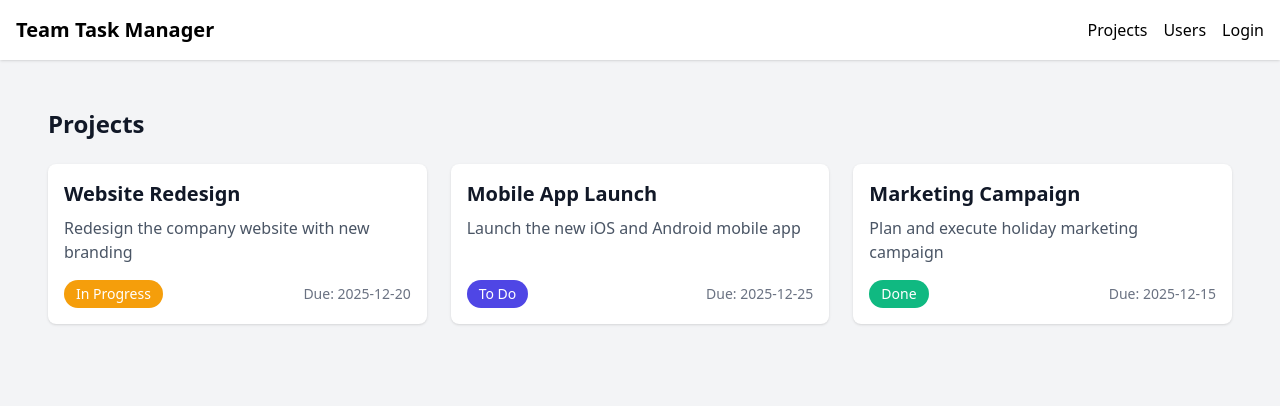
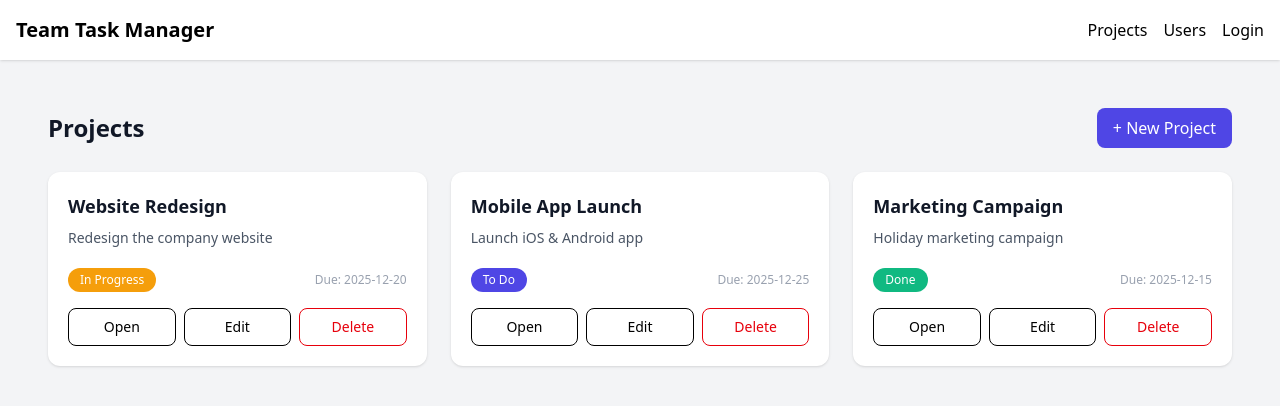
Before and after one commit to samaghanipoor/team-task-manager, a React (Vite) app: page / in a window 1280 px wide. Shown: the top 406 px of the page. Built offline with nearby package versions, Linux system fonts and the light colour scheme.

Commit message:
Add Redux store and connect ProjectList with ProjectCard and Modal

```diff
--- a/package.json
+++ b/package.json
@@ -10,9 +10,11 @@
     "preview": "vite preview"
   },
   "dependencies": {
+    "@reduxjs/toolkit": "^2.11.1",
     "@tailwindcss/vite": "^4.1.17",
-    "react": "^18.3.1",
-    "react-dom": "^18.3.1",
+    "react": "^18.2.0",
+    "react-dom": "^18.2.0",
+    "react-redux": "^9.2.0",
     "react-router-dom": "^7.10.1",
     "tailwindcss": "^4.1.17"
   },
--- a/src/App.tsx
+++ b/src/App.tsx
@@ -2,7 +2,7 @@ import { BrowserRouter, Routes, Route } from "react-router-dom";
 
 import MainLayout from "./layouts/MainLayout";
 import ProjectsList from "./pages/ProjectsList";
-
+import ProjectTasks from "./pages/ProjectTasks";
 function App() {
   return (
     <BrowserRouter>
@@ -13,8 +13,8 @@ function App() {
             <MainLayout>
               <ProjectsList />
             </MainLayout>
-          }
-        />
+          }/>
+          <Route path="/projects/:id" element={<ProjectTasks />} />
       </Routes>
     </BrowserRouter>
   );
--- /dev/null
+++ b/src/components/project/ProjectCard.tsx
@@ -0,0 +1,72 @@
+import type { Project } from "../../types/project";
+import { useNavigate } from "react-router-dom";
+
+interface Props {
+  project: Project;
+  onOpen?: (id: number) => void;
+  onEdit?: (project: Project) => void;
+  onDelete?: (id: number) => void;
+}
+
+export default function ProjectCard({ project, onOpen, onEdit, onDelete }: Props) {
+  const navigate = useNavigate();
+
+  const getStatusColor = (status: Project["status"]) => {
+    switch (status) {
+      case "Done":
+        return "bg-[#10B981]";
+      case "In Progress":
+        return "bg-[#F59E0B]";
+      case "To Do":
+        return "bg-[#4F46E5]";
+      default:
+        return "bg-gray-400";
+    }
+  };
+
+  return (
+    <div className="bg-white rounded-xl shadow-sm hover:shadow-md transition p-5 flex flex-col justify-between">
+      <div>
+        <h3 className="text-lg font-semibold text-[#111827]">{project.title}</h3>
+        <p className="text-gray-600 text-sm mt-2 line-clamp-3">{project.description}</p>
+      </div>
+
+      <div className="mt-5 flex items-center justify-between">
+        <span
+          className={`text-white px-3 py-1 rounded-full text-xs font-medium ${getStatusColor(
+            project.status
+          )}`}
+        >
+          {project.status}
+        </span>
+        <span className="text-gray-400 text-xs">Due: {project.dueDate}</span>
+      </div>
+
+      <div className="flex gap-2 mt-4">
+        <button
+          onClick={() => {
+            onOpen?.(project.id);       // اگر همچنان میخوای callback داشته باشی
+            navigate(`/projects/${project.id}`); // ← اینجا ناوبری انجام میشه
+          }}
+          className="flex-1 text-sm border rounded-lg py-2 hover:bg-gray-50"
+        >
+          Open
+        </button>
+
+        <button
+          onClick={() => onEdit?.(project)}
+          className="flex-1 text-sm border rounded-lg py-2 hover:bg-gray-50"
+        >
+          Edit
+        </button>
+
+        <button
+          onClick={() => onDelete?.(project.id)}
+          className="flex-1 text-sm border rounded-lg py-2 hover:bg-red-100 text-red-600"
+        >
+          Delete
+        </button>
+      </div>
+    </div>
+  );
+}
--- /dev/null
+++ b/src/components/project/ProjectModal.tsx
@@ -0,0 +1,116 @@
+import React, { useState } from "react";
+import type { Project, ProjectStatus } from "../../types/project";
+
+interface Props {
+  isOpen: boolean;
+  onClose: () => void;
+  onSave: (project: Omit<Project, "id"> & { id?: number }) => void;
+  projectToEdit?: Project;
+}
+
+interface FormState {
+  title: string;
+  description: string;
+  status: ProjectStatus;
+  dueDate: string;
+}
+
+const statusOptions: ProjectStatus[] = ["To Do", "In Progress", "Done"];
+
+export default function ProjectModal({ isOpen, onClose, onSave, projectToEdit }: Props) {
+  const initialForm: FormState = {
+    title: projectToEdit?.title ?? "",
+    description: projectToEdit?.description ?? "",
+    status: projectToEdit?.status ?? "To Do",
+    dueDate: projectToEdit?.dueDate ?? "",
+  };
+
+  const [form, setForm] = useState<FormState>(initialForm);
+
+  const handleChange = (field: keyof FormState, value: string) => {
+    setForm((prev) => ({ ...prev, [field]: value }));
+  };
+
+  const handleSubmit = (e: React.FormEvent) => {
+    e.preventDefault();
+    onSave({ id: projectToEdit?.id, ...form });
+    onClose();
+  };
+
+  if (!isOpen) return null;
+
+  return (
+    <div className="fixed inset-0 bg-black bg-opacity-50 flex justify-center items-center z-50">
+      <div className="bg-white rounded-lg p-6 w-full max-w-md">
+        <h2 className="text-xl font-semibold mb-4">
+          {projectToEdit ? "Edit Project" : "Add Project"}
+        </h2>
+        <form onSubmit={handleSubmit} className="space-y-4">
+          <div>
+            <label className="block text-sm font-medium text-gray-700">Title</label>
+            <input
+              type="text"
+              value={form.title}
+              onChange={(e) => handleChange("title", e.target.value)}
+              className="mt-1 block w-full border rounded-md p-2"
+              required
+            />
+          </div>
+
+          <div>
+            <label className="block text-sm font-medium text-gray-700">Description</label>
+            <textarea
+              value={form.description}
+              onChange={(e) => handleChange("description", e.target.value)}
+              className="mt-1 block w-full border rounded-md p-2"
+              rows={3}
+              required
+            />
+          </div>
+
+          <div>
+            <label className="block text-sm font-medium text-gray-700">Status</label>
+            <select
+              value={form.status}
+              onChange={(e) => handleChange("status", e.target.value)}
+              className="mt-1 block w-full border rounded-md p-2"
+            >
+              {statusOptions.map((opt) => (
+                <option key={opt} value={opt}>
+                  {opt}
+                </option>
+              ))}
+            </select>
+          </div>
+
+          <div>
+            <label className="block text-sm font-medium text-gray-700">Due Date</label>
+            <input
+              type="date"
+              value={form.dueDate}
+              onChange={(e) => handleChange("dueDate", e.target.value)}
+              className="mt-1 block w-full border rounded-md p-2"
+              required
+            />
+          </div>
+
+          <div className="flex justify-end gap-2 mt-4">
+            <button
+              type="button"
+              onClick={onClose}
+              className="px-4 py-2 border rounded-lg"
+            >
+              Cancel
+            </button>
+            <button
+              type="submit"
+              className="px-4 py-2 bg-blue-600 text-white rounded-lg"
+            >
+              {projectToEdit ? "Save Changes" : "Add Project"}
+            </button>
+          </div>
+        </form>
+      </div>
+    </div>
+  );
+}
--- a/src/pages/ProjectsList.tsx
+++ b/src/pages/ProjectsList.tsx
@@ -1,83 +1,79 @@
-// import React from "react";
+import { useState } from "react";
+import ProjectCard from "../components/project/ProjectCard";
+import ProjectModal from "../components/project/ProjectModal";
+import type { Project } from "../types/project";
 
-type Project = {
-  id: number;
-  title: string;
-  description: string;
-  dueDate: string;
-  status: "To Do" | "In Progress" | "Done";
-};
-
-const projects: Project[] = [
-  {
-    id: 1,
-    title: "Website Redesign",
-    description: "Redesign the company website with new branding",
-    dueDate: "2025-12-20",
-    status: "In Progress",
-  },
-  {
-    id: 2,
-    title: "Mobile App Launch",
-    description: "Launch the new iOS and Android mobile app",
-    dueDate: "2025-12-25",
-    status: "To Do",
-  },
-  {
-    id: 3,
-    title: "Marketing Campaign",
-    description: "Plan and execute holiday marketing campaign",
-    dueDate: "2025-12-15",
-    status: "Done",
-  },
+const initialProjects: Project[] = [
+  { id: 1, title: "Website Redesign", description: "Redesign the company website", dueDate: "2025-12-20", status: "In Progress" },
+  { id: 2, title: "Mobile App Launch", description: "Launch iOS & Android app", dueDate: "2025-12-25", status: "To Do" },
+  { id: 3, title: "Marketing Campaign", description: "Holiday marketing campaign", dueDate: "2025-12-15", status: "Done" },
 ];
 
 export default function ProjectsList() {
-  const getStatusColor = (status: Project["status"]) => {
-    switch (status) {
-      case "Done":
-        return "bg-[#10B981]"; // سبز
-      case "In Progress":
-        return "bg-[#F59E0B]"; // زرد
-      case "To Do":
-        return "bg-[#4F46E5]"; // بنفش
-      default:
-        return "bg-gray-400";
+  const [projects, setProjects] = useState<Project[]>(initialProjects);
+  const [isModalOpen, setIsModalOpen] = useState(false);
+  const [projectToEdit, setProjectToEdit] = useState<Project | undefined>(undefined);
+
+  const handleOpenProject = (id: number) => {
+    console.log("Open project with id:", id);
+  };
+
+  const handleEditProject = (project: Project) => {
+    setProjectToEdit(project);
+    setIsModalOpen(true);
+  };
+  const handleDeleteProject = (id: number) => {
+    const confirmDelete = window.confirm("Are you sure you want to delete this project?");
+    if (!confirmDelete) return;
+
+    setProjects((prev) => prev.filter((p) => p.id !== id));
+  };
+
+  const handleSaveProject = (newProject: Omit<Project, "id"> & { id?: number }) => {
+    if (newProject.id) {
+      setProjects((prev) =>
+        prev.map((p) => (p.id === newProject.id ? { ...p, ...newProject } as Project : p))
+      );
+    } else {
+      const nextId = projects.length ? Math.max(...projects.map((p) => p.id)) + 1 : 1;
+      setProjects([...projects, { ...newProject, id: nextId } as Project]);
     }
   };
 
   return (
     <div className="p-6 bg-[#F3F4F6] min-h-screen">
-      <h2 className="text-2xl font-semibold text-[#111827] mb-6">Projects</h2>
+      <div className="flex justify-between items-center mb-6">
+        <h2 className="text-2xl font-semibold text-[#111827]">Projects</h2>
+        <button
+          onClick={() => {
+            setProjectToEdit(undefined);
+            setIsModalOpen(true);
+          }}
+          className="bg-[#4F46E5] text-white px-4 py-2 rounded-lg"
+        >
+          + New Project
+        </button>
+      </div>
 
       <div className="grid grid-cols-1 md:grid-cols-2 lg:grid-cols-3 gap-6">
         {projects.map((project) => (
-          <div
+          <ProjectCard
             key={project.id}
-            className="bg-white rounded-lg shadow p-4 flex flex-col justify-between"
-          >
-            <div>
-              <h3 className="text-xl font-semibold text-[#111827]">
-                {project.title}
-              </h3>
-              <p className="text-gray-600 mt-2">{project.description}</p>
-            </div>
-
-            <div className="flex justify-between items-center mt-4">
-              <span
-                className={`text-white px-3 py-1 rounded-full text-sm ${getStatusColor(
-                  project.status
-                )}`}
-              >
-                {project.status}
-              </span>
-              <span className="text-gray-500 text-sm">
-                Due: {project.dueDate}
-              </span>
-            </div>
-          </div>
+            project={project}
+            onOpen={handleOpenProject}
+            onEdit={handleEditProject}
+            onDelete={handleDeleteProject}
+          />
         ))}
       </div>
+
+      <ProjectModal
+        key={projectToEdit?.id ?? "new"}
+        isOpen={isModalOpen}
+        onClose={() => setIsModalOpen(false)}
+        onSave={handleSaveProject}
+        projectToEdit={projectToEdit}
+      />
     </div>
   );
 }
--- /dev/null
+++ b/src/store/projectsSlice.ts
@@ -0,0 +1,36 @@
+import { createSlice } from "@reduxjs/toolkit";
+import type { PayloadAction } from "@reduxjs/toolkit";
+import type { Project } from "../types/project";
+
+interface ProjectsState {
+  projects: Project[];
+}
+
+const initialState: ProjectsState = {
+  projects: [], // فعلاً خالی، بعداً می‌تونیم مقداردهی اولیه بذاریم
+};
+
+const projectsSlice = createSlice({
+  name: "projects",
+  initialState,
+  reducers: {
+    setProjects(state, action: PayloadAction<Project[]>) {
+      state.projects = action.payload;
+    },
+    addProject(state, action: PayloadAction<Project>) {
+      state.projects.push(action.payload);
+    },
+    updateProject(state, action: PayloadAction<Project>) {
+      const index = state.projects.findIndex(p => p.id === action.payload.id);
+      if (index !== -1) {
+        state.projects[index] = action.payload;
+      }
+    },
+    deleteProject(state, action: PayloadAction<number>) {
+      state.projects = state.projects.filter(p => p.id !== action.payload);
+    },
+  },
+});
+
+export const { setProjects, addProject, updateProject, deleteProject } = projectsSlice.actions;
+export default projectsSlice.reducer;
--- /dev/null
+++ b/src/types/project.ts
@@ -0,0 +1,9 @@
+export type ProjectStatus = "To Do" | "In Progress" | "Done";
+
+export type Project = {
+  id: number;
+  title: string;
+  description: string;
+  dueDate: string;
+  status: ProjectStatus;
+};
```
Also changed, not shown: src/pages/ProjectTasks.tsx (+11 -2 lines), src/store/index.ts (added, +12 -0 lines), 1 other file (tests, documents, lock files or other folders).
